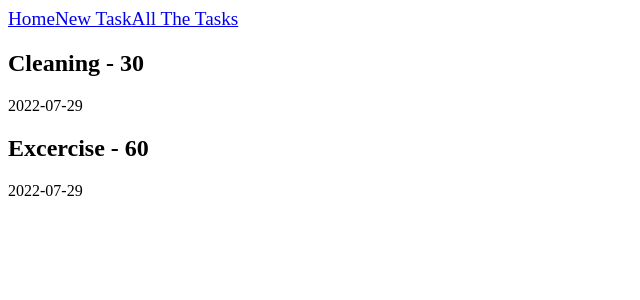
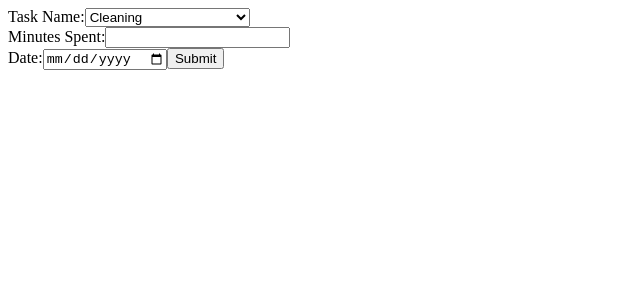
Before and after one commit to melissavaiden/phase-2-project, a React (Create React App) app: page /TaskForm in a window 1280 px wide. Shown: the top 300 px of the page, without its empty margins (0-640 px from the left). Built offline with nearby package versions, Linux system fonts and the light colour scheme; data requests are answered from the project's data file.

Commit message:
Set up Controlled Form for TaskForm

```diff
--- a/src/components/App.js
+++ b/src/components/App.js
@@ -18,14 +18,14 @@ function App() {
   return (
     <div className="App">
       <Switch>
-      <Route path="/">
-        <Home tasks={tasks}/>
-      </Route>
       <Route path="/TaskForm">
         <TaskForm />
       </Route>
       <Route path="/TaskList">
         <TaskList />
+      </Route>
+      <Route exact path="/">
+        <Home tasks={tasks}/>
       </Route>
       </Switch>
     </div>
--- a/src/components/TaskForm.js
+++ b/src/components/TaskForm.js
@@ -1,11 +1,28 @@
-import React from "react";
+import React, { useState } from "react";
 
 function TaskForm() {
+    const [taskName, setTaskName] = useState('Cleaning')
+    const [taskTime, setTaskTime] = useState('')
+    const [taskDate, setTaskDate] = useState('')
+
+    function handleNameChange(event) {
+        setTaskName(event.target.value)
+    }
+
+    function handleTimeChange(event) {
+        setTaskTime(event.target.value)
+    }
+
+    function handleDateChange(event) {
+        setTaskDate(event.target.value)
+        console.log(taskDate)
+    }
+
     return (
          <form>
             <label>
                 Task Name:
-                <select>
+                <select onChange={handleNameChange}>
                     <option>Cleaning</option>
                     <option>Cooking</option>
                     <option>Homework</option>
@@ -17,13 +34,14 @@ function TaskForm() {
             </label>
             <label>
                 Minutes Spent:
-                <input type='number'></input>
+                <input type='number' onChange={handleTimeChange}></input>
             </label>
             <br></br>
             <label>
                 Date:
-                <input type='date'></input>
+                <input type='date' onChange={handleDateChange}></input>
             </label>
+            <button type="submit">Submit</button>
         </form>
     )
 }
```
